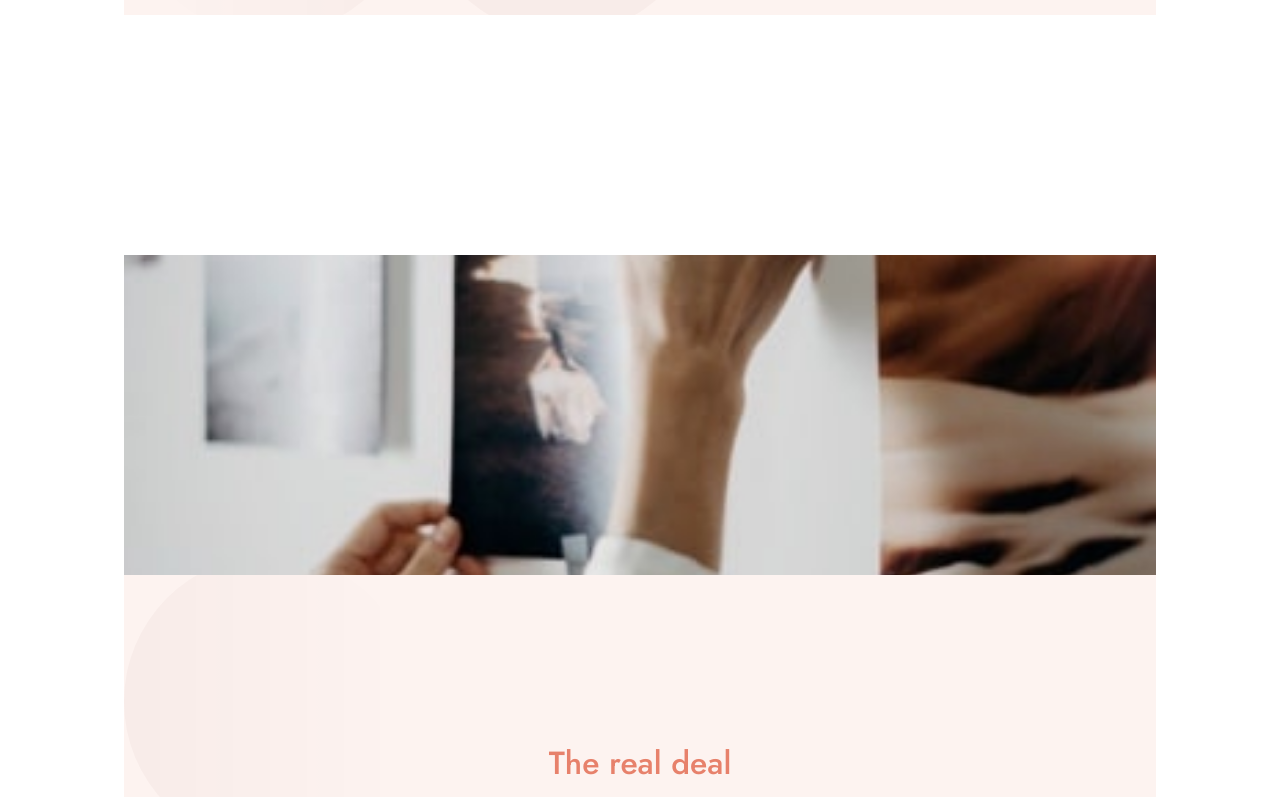
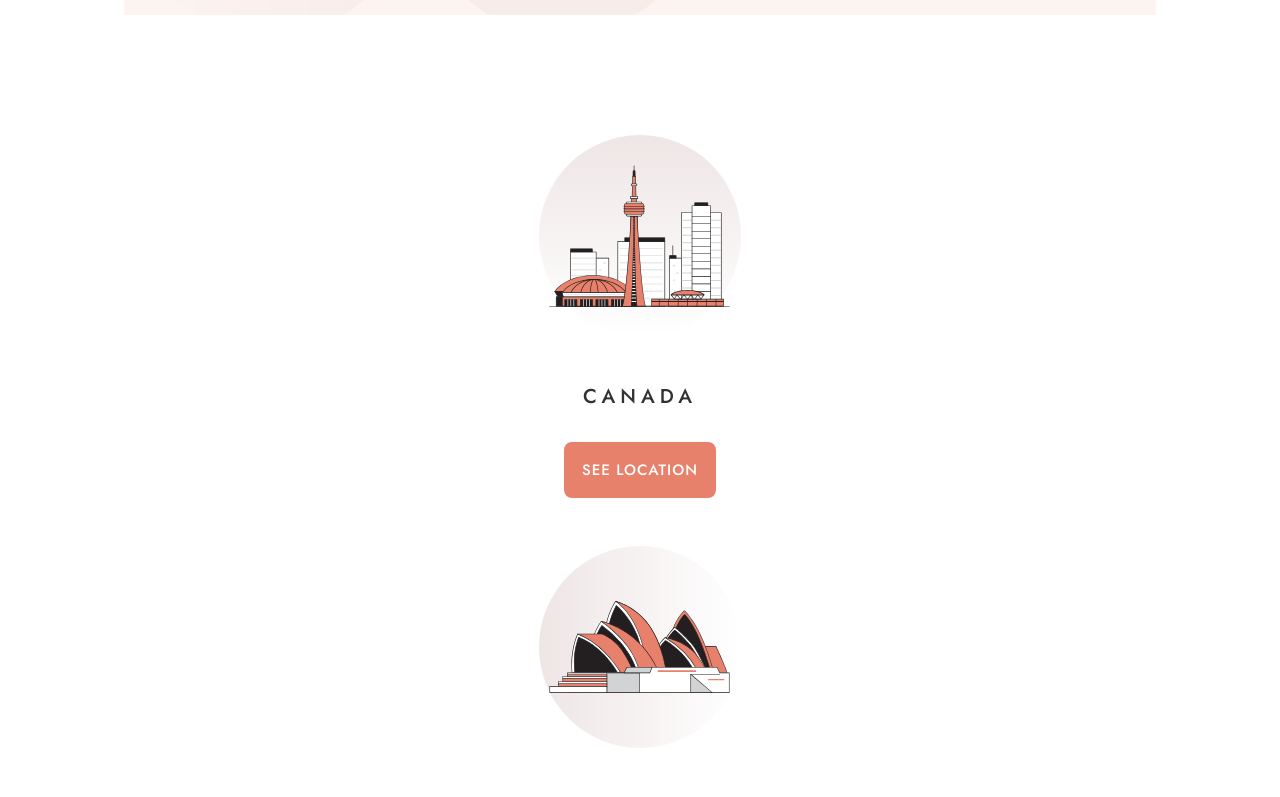
Before and after one commit to g-akca/designo, a React (Vite) app: page /#/about in a window 1280 px wide. Shown: the part 1620-2417 px from the top of the page. Built offline with nearby package versions, Linux system fonts and the light colour scheme.

Commit message:
Add patternStyle prop to LocationItem and update LocationsSection for dynamic styling

```diff
--- a/src/components/shared/LocationItem.tsx
+++ b/src/components/shared/LocationItem.tsx
@@ -1,12 +1,25 @@
+import CircledImage from "./CircledImage";
+import PrimaryButton from "./PrimaryButton";
+
 type LocationItemProps = {
   name: string;
   image: string;
+  patternStyle?: string;
 };
 
-function LocationItem({ name, image }: LocationItemProps) {
+function LocationItem({ name, image, patternStyle = "" }: LocationItemProps) {
   return (
-    <>
-    </>
+    <div className="flex flex-col gap-12 items-center">
+      <CircledImage img={image} patternStyle={patternStyle} />
+
+      <div className="flex flex-col gap-8 items-center">
+        <p className="text-[20px] leading-base uppercase font-medium tracking-[5px]">{name}</p>
+
+        <PrimaryButton color="peach">
+          See Location
+        </PrimaryButton>
+      </div>
+    </div>
   )
 }
 
--- a/src/components/shared/LocationsSection.tsx
+++ b/src/components/shared/LocationsSection.tsx
@@ -7,6 +7,7 @@ const locations = [
   {
     name: "Canada",
     image: canadaImg,
+    patternStyle: "rotate-90",
   },
   {
     name: "Australia",
@@ -15,6 +16,7 @@ const locations = [
   {
     name: "United Kingdom",
     image: ukImg,
+    patternStyle: "-rotate-90",
   },
 ];
 
@@ -26,6 +28,7 @@ function LocationsSection() {
           key={loc.name}
           name={loc.name}
           image={loc.image}
+          patternStyle={loc.patternStyle}
         />
       ))}
     </section>
```
